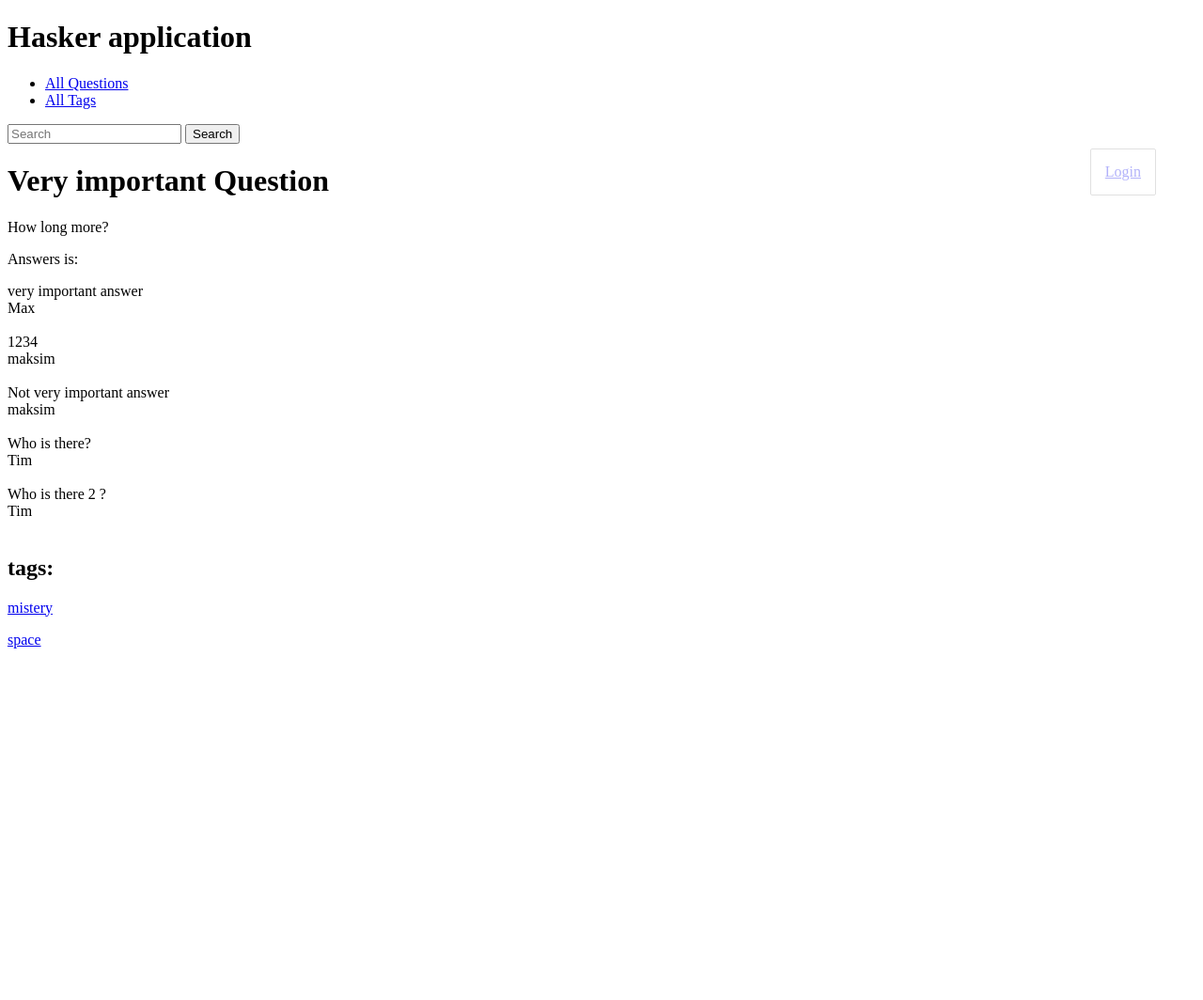
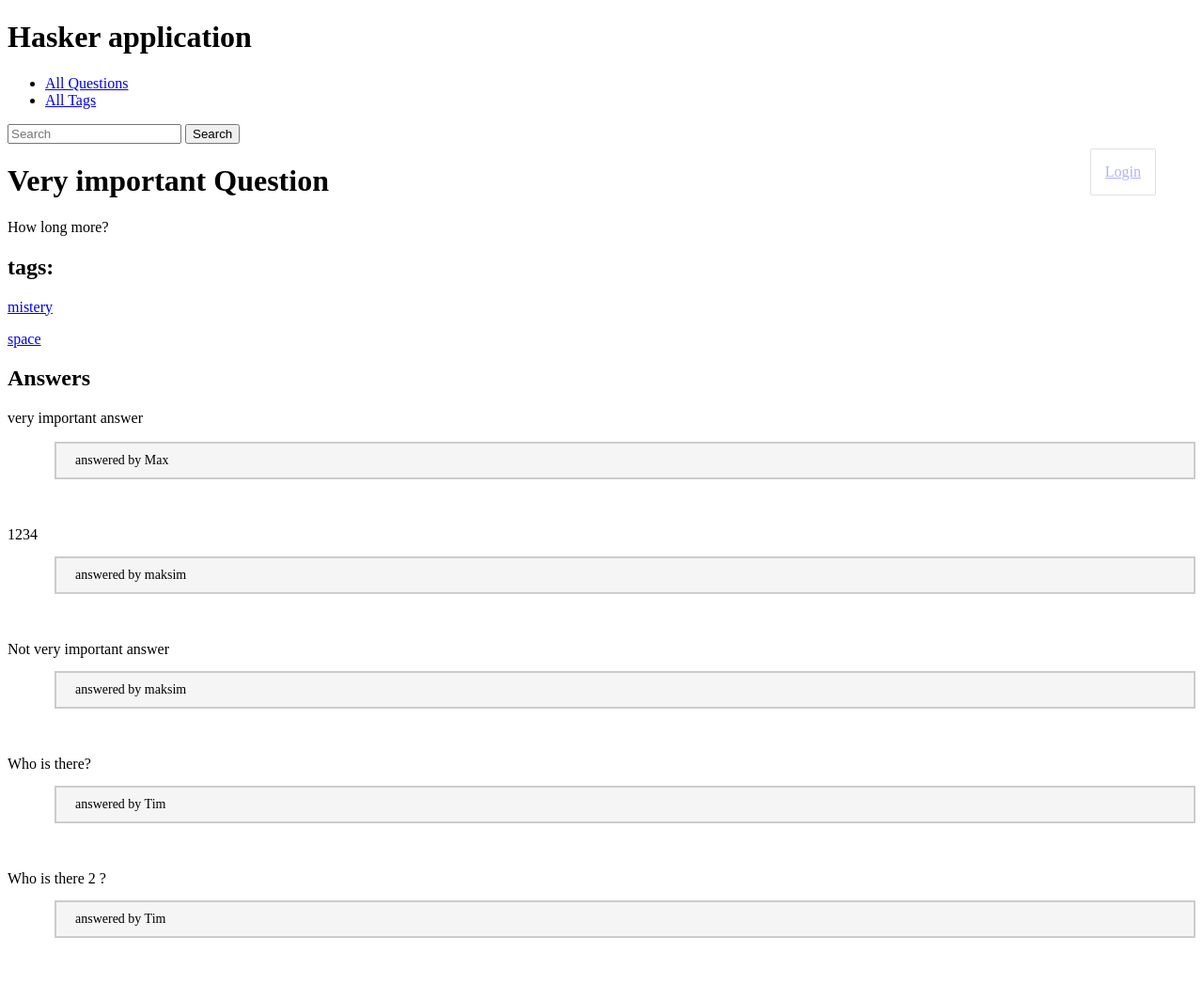
Before and after one commit to raptor72/hasker, a Django app: a page that uses hasker/templates/hasker/question_detail.html in a window 1280 px wide. Shown: the whole page at 94% size. Before the commit the page ends 690 px from the top, so only its background shows below. Run offline with Django 3.2, Linux system fonts and the light colour scheme; data comes from the database, SQL or seed files in the repository.

Commit message:
correct css

```diff
--- a/hasker/templates/hasker/question_detail.html
+++ b/hasker/templates/hasker/question_detail.html
@@ -13,22 +13,22 @@
         {{ question.content }}
     </p>
 
-    <p> Answers is: </p>
+    <h2> tags: </h2>
+    <p>
+       {% for tag in question.tags.all %}
+          <p> <a href="{{ tag.get_absolute_url }}" class="but1">{{ tag.title }}</a> </p>
+       {% endfor %}
+    </p>
+
+
+    <h2> Answers</h2>
     <p>
        {% for answer in question.answer_set.all %}
             {{ answer.content }}
             <br>
-            {{ answer.user  }}
+            <p class="answered"> answered by {{ answer.user  }} </p>
             <br>
             <br>
-       {% endfor %}
-    </p>
-
-
-    <h2> tags: </h2>
-    <p>
-       {% for tag in question.tags.all %}
-          <p> <a href="{{ tag.get_absolute_url }}" class="but1">{{ tag.title }}</a> </p>
        {% endfor %}
     </p>
 
--- a/static/css/styles.css
+++ b/static/css/styles.css
@@ -22,3 +22,11 @@
 a.edit, a.delete {
     display: none;
 }
+
+.answered {
+    margin-left: 50px;
+    padding: 10px 20px 10px 20px;
+    font-size: 14px;
+    background-color: #f5f5f5;
+    border: 2px solid #cccccc;
+}
```
